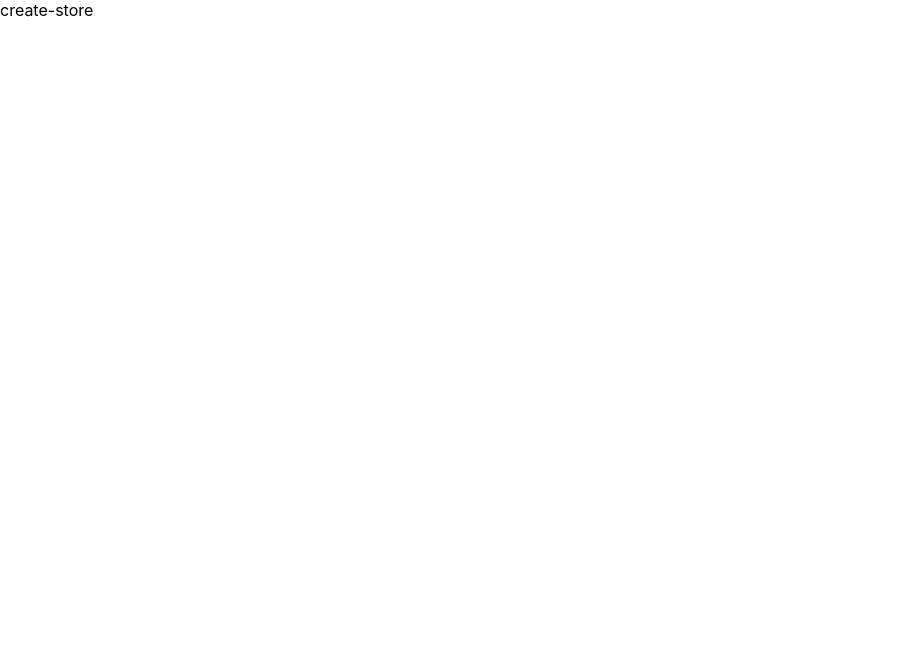
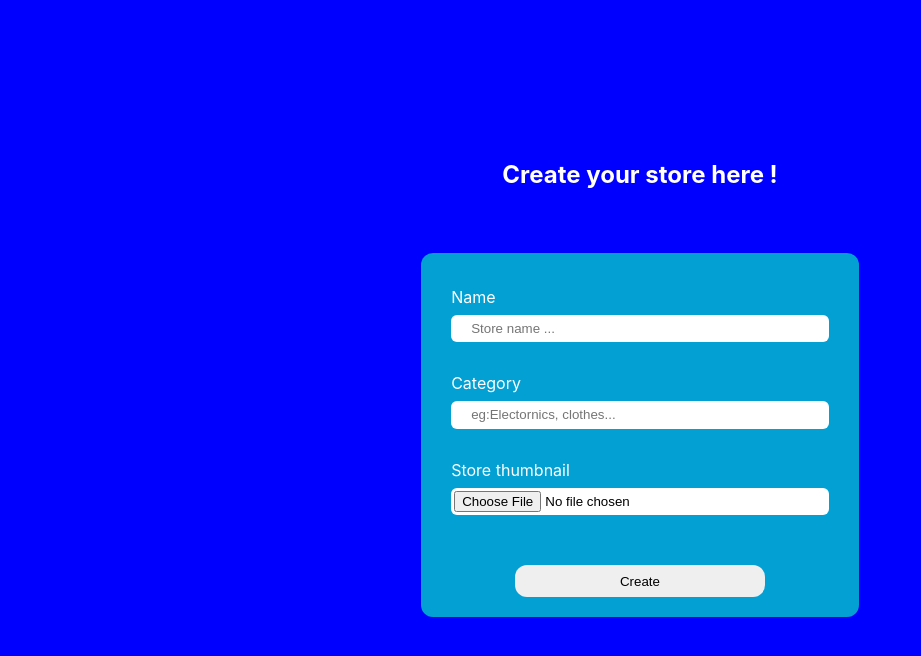
Before and after one commit to Merdi-kim/Dree-store, a Next.js app: page /create-store in a window 1280 px wide. Shown: the top 656 px of the page, without its empty margins (0-921 px from the left). Built offline with nearby package versions, Linux system fonts and the light colour scheme.

Commit message:
set store card module and store component

```diff
--- a/pages/create-store.js
+++ b/pages/create-store.js
@@ -1,8 +1,34 @@
-import React from 'react'
+import Router from 'next/router'
+import styles from '../styles/CreateStore.module.css'
 
 function CreateStore() {
+
+  const createStoreHandler = (e) => {
+    e.preventDefault()
+    Router.push('/')
+  }
+
   return (
-    <div>create-store</div>
+    <div className={styles.store}>
+      <h2>Create your store here !</h2>
+      <form onSubmit={createStoreHandler}>
+        <fieldset>
+          <label htmlFor="">Name</label>
+          <input type="text" placeholder='Store name ...' />
+        </fieldset>
+        <fieldset>
+          <label htmlFor="">Category</label>
+          <input type="text" placeholder='eg:Electornics, clothes...' />
+        </fieldset>
+        <fieldset>
+          <label htmlFor="store">Store thumbnail</label>
+          <input type='file'/>
+        </fieldset>
+
+      <button type='submit'>Create</button>
+
+      </form>
+    </div>
   )
 }
 
--- /dev/null
+++ b/styles/CreateStore.module.css
@@ -0,0 +1,54 @@
+.store {
+    height: 100vh;
+    width: 100%;
+    background-color: blue;
+    display: flex;
+    flex-direction: column;
+    align-items: center;
+    padding-top: 20vh;
+    color: white;
+}
+
+.store>h2 {
+    margin: 0;
+}
+
+.store>form {
+    margin-top: 4rem;
+    display: flex;
+    flex-direction: column;
+    padding: 20px 10px;
+    background-color: rgb(3, 160, 212);
+    border-radius: 12px;
+}
+
+.store>form>fieldset {
+    margin: 0.5rem;
+    border: none;
+}
+
+.store>form input, .store>form input[type="file"] {
+    height: 1.7rem;
+    width: 100%;
+    border-radius: 6px;
+    border: none;
+    outline: none;
+    padding-left: 20px;
+    margin-top: 0.5rem;
+}
+
+.store>form input[type="file"] {
+    background-color: white;
+    padding: 3px;
+    color: black;
+}
+
+.store>form button[type='submit'] {
+    margin-left: 20%;
+    margin-top: 2rem;
+    width: 60%;
+    height: 2rem;
+    border-radius: 12px;
+    border: none;
+    cursor: pointer;
+}
```
Also changed, not shown: components/ItemCard.js (added, +13 -0 lines), pages/store/[id].js (added, +15 -0 lines), styles/ItemCard.module.css (added, +26 -0 lines), styles/Store.module.css (added).
